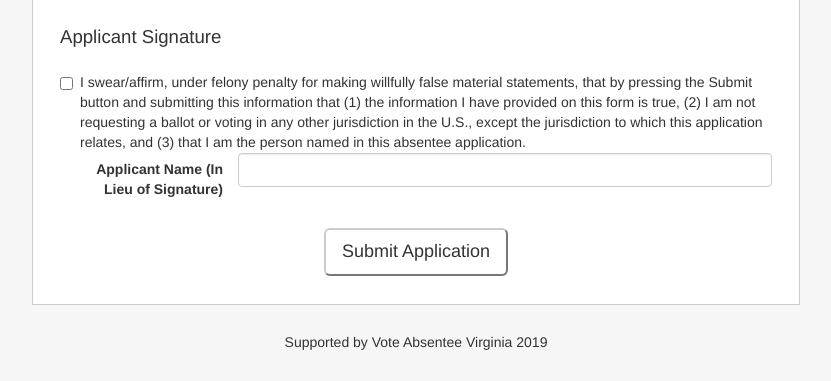
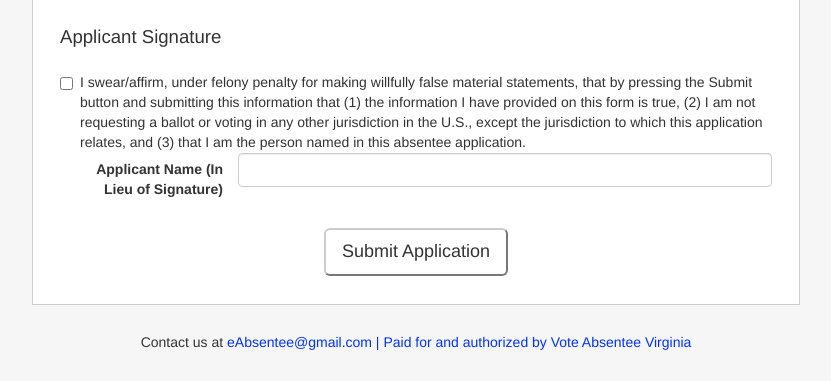
Before and after one commit to eAbsentee/eAbsentee, a Flask app: page /form/ in a window 1280 px wide. Shown: the part 2548-2929 px from the top of the page, without its empty margins (224-1055 px from the left). Run offline with Flask 2, Linux system fonts and the light colour scheme; some libraries are stand-ins or nearby versions.

Commit message:
Footer message

```diff
--- a/templates/form.html
+++ b/templates/form.html
@@ -1080,7 +1080,7 @@
                   </div>
             </div>
 
-            <footer>Supported by Vote Absentee Virginia 2019</footer>
+            <footer>Contact us at <a href="mailto:eAbsentee@gmail.com">eAbsentee@gmail.com | Paid for and authorized by Vote Absentee Virginia</footer>
 
       </div>
 
--- a/templates/index.html
+++ b/templates/index.html
@@ -236,7 +236,7 @@
 	<!-- Footer -->
 	<footer id="footer">
 		<div class="copyright">
-			Contact us at <a href="mailto:eAbsentee@gmail.com">eAbsentee@gmail.com</a>
+			Contact us at <a href="mailto:eAbsentee@gmail.com">eAbsentee@gmail.com | Paid for and authorized by Vote Absentee Virginia</a>
 		</div>
 		</div>
 	</footer>
```
Also changed, not shown: README.md.
